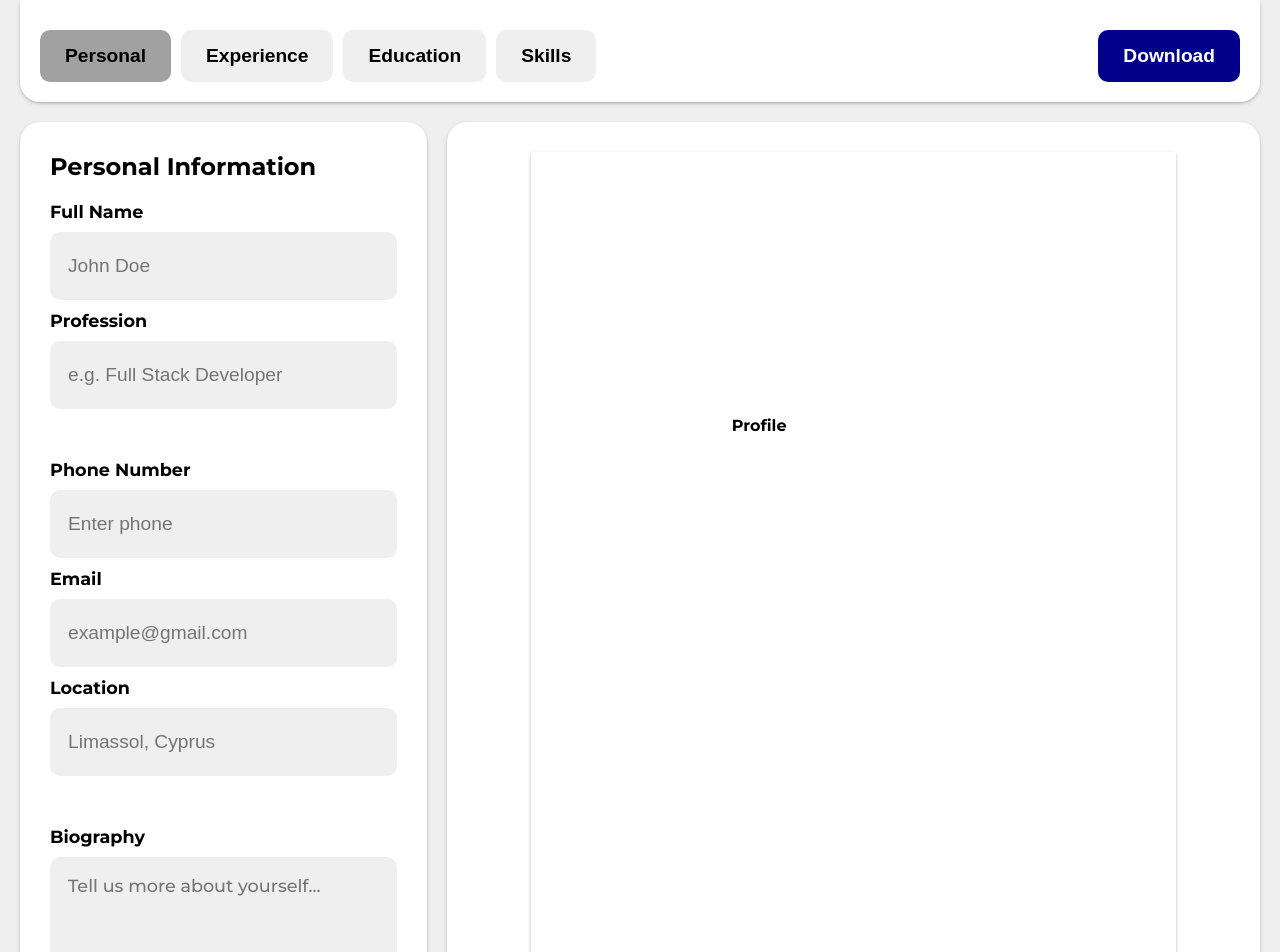
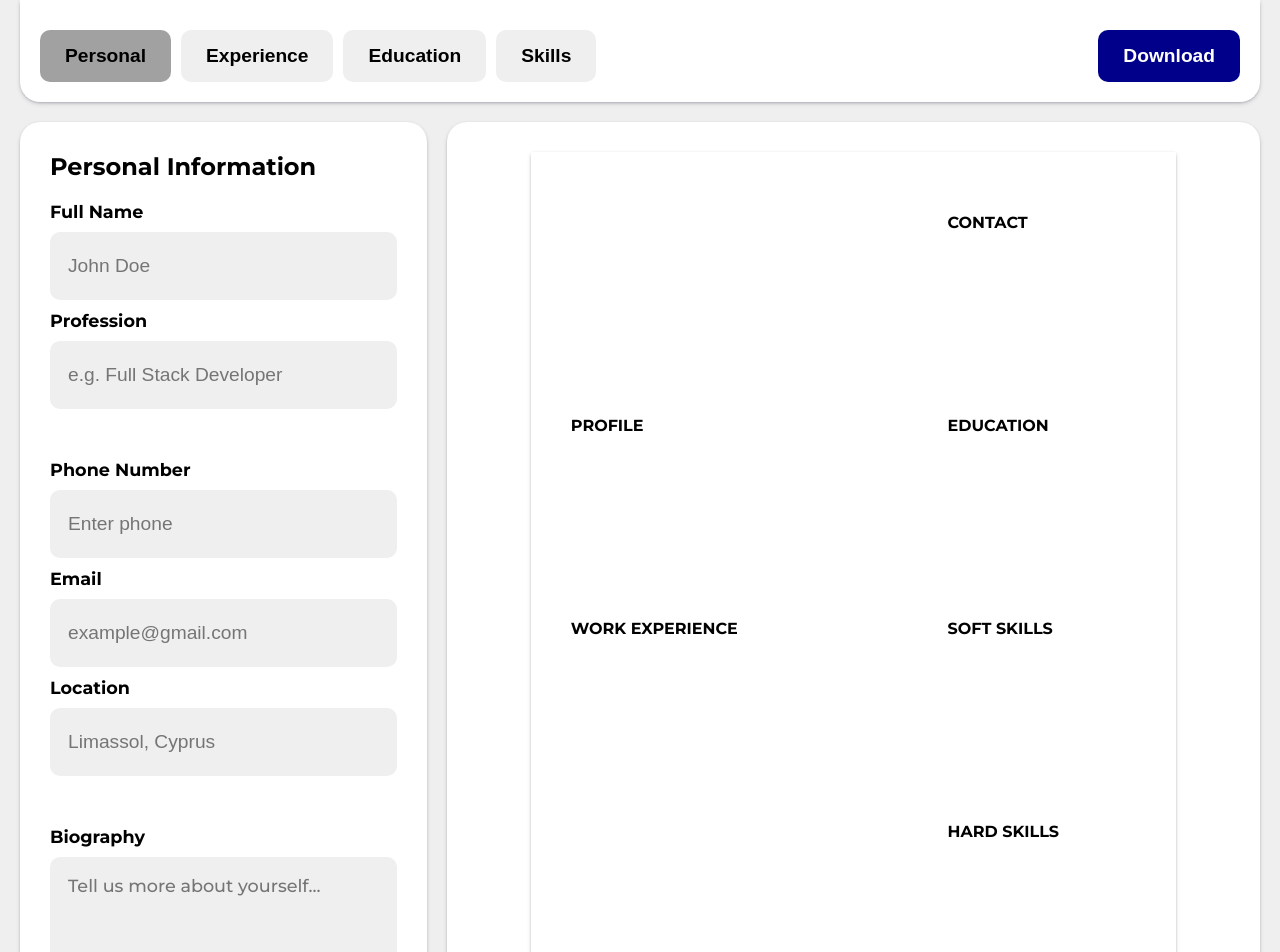
Before and after one commit to ArtemiiHH/cv-builder, a React (Vite) app: page / in a window 1280 px wide. Shown: the top 952 px of the page. Built offline with nearby package versions, Linux system fonts and the light colour scheme.

Commit message:
Add cv section titles

```diff
--- a/src/components/Preview.jsx
+++ b/src/components/Preview.jsx
@@ -18,26 +18,36 @@ export default function Preview({ cvData }) {
 
           {/* Profile */}
           <div className="profile">
-            <h4>Profile</h4>
+            <h4 className="cv-section-titles">PROFILE</h4>
           </div>
 
           {/* Work Experience */}
-          <div className="work-experience"></div>
+          <div className="work-experience">
+            <h4 className="cv-section-titles">WORK EXPERIENCE</h4>
+          </div>
         </div>
 
         {/* Right Row */}
         <div className="row-two">
           {/* Contact Details */}
-          <div className="contact-details"></div>
+          <div className="contact-details">
+            <h4 className="cv-section-titles">CONTACT</h4>
+          </div>
 
           {/* Education Details */}
-          <div className="education-details"></div>
+          <div className="education-details">
+            <h4 className="cv-section-titles">EDUCATION</h4>
+          </div>
 
           {/* Soft Skills */}
-          <div className="soft-skills"></div>
+          <div className="soft-skills">
+            <h4 className="cv-section-titles">SOFT SKILLS</h4>
+          </div>
 
           {/* Hard Skills */}
-          <div className="hard-skills"></div>
+          <div className="hard-skills">
+            <h4 className="cv-section-titles">HARD SKILLS</h4>
+          </div>
         </div>
       </div>
     </div>
--- a/src/styles/App.css
+++ b/src/styles/App.css
@@ -146,25 +146,26 @@ textarea:focus {
   gap: 10px;
 }
 
-/* Preview window */
+/* Preview */
 .preview-window {
   display: flex;
   justify-content: center;
   padding: 30px 30px 0 30px;
 }
 
-/* CV sheet preview */
+/* CV Preview sheet */
 .cv-preview {
   display: grid;
   grid-template-columns: 2fr 1fr;
   padding: 40px;
-  text-align: center;
+  text-align: left;
   height: auto;
   width: 75%;
   box-shadow: rgba(50, 50, 93, 0.25) 0px 2px 5px -1px,
     rgba(0, 0, 0, 0.3) 0px 1px 3px -1px;
 }
 
+/* Split Preview into 2 columns */
 .row-one {
   display: grid;
   grid-template-rows: 1fr 1fr 2fr;
```
